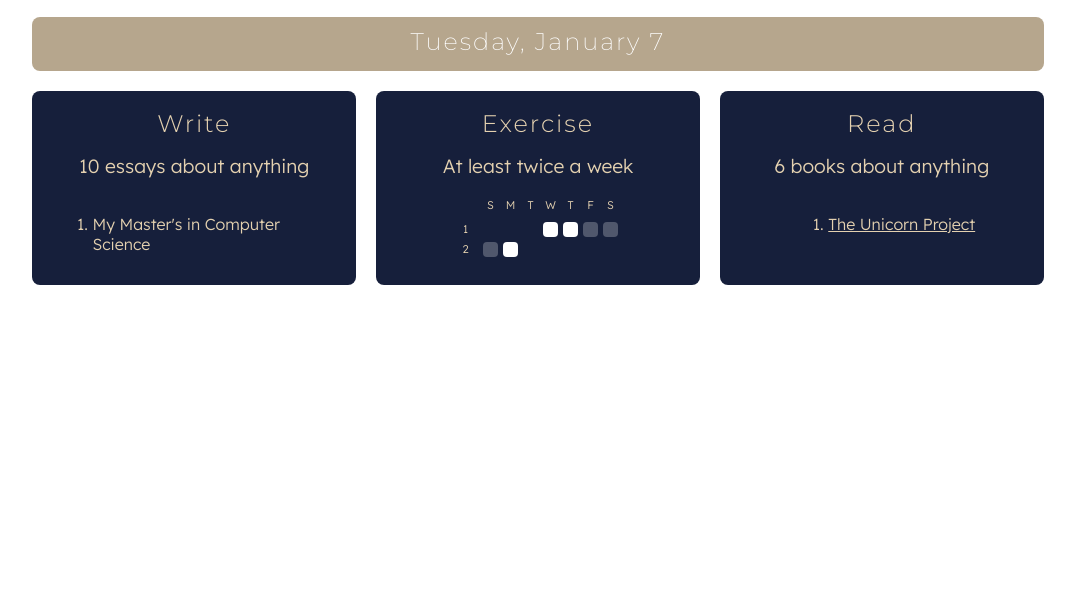
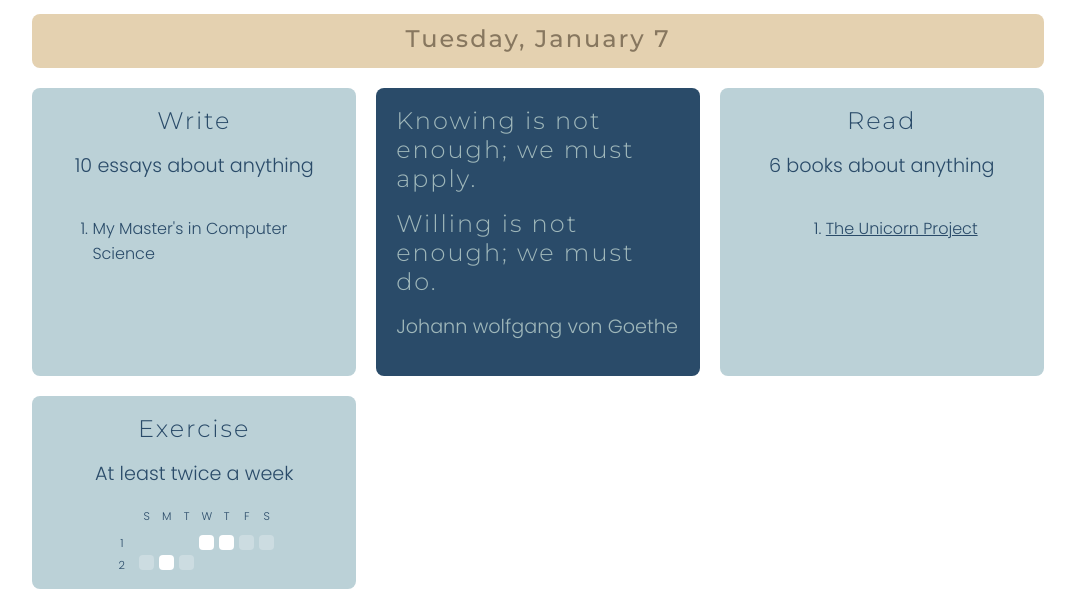
Before and after one commit to ashnehete/goals-for-2025, a plain HTML site: page index.html in a window 1280 px wide. Shown: the part 245-854 px from the top of the page, without its empty margins (102-1177 px from the left). Before the commit the page ends 800 px from the top, so only its background shows below. Drawn offline with Linux system fonts and the light colour scheme.

Commit message:
Revamp styles and content; update fonts and calculations

```diff
--- a/index.html
+++ b/index.html
@@ -6,24 +6,43 @@
 
     <link rel="preconnect" href="https://fonts.googleapis.com">
     <link rel="preconnect" href="https://fonts.gstatic.com" crossorigin>
-    <link href="https://fonts.googleapis.com/css2?family=Lexend:wght@300&family=Montserrat:ital,wght@0,100..900;1,100..900&display=swap" rel="stylesheet">
+    <link href="https://fonts.googleapis.com/css2?family=Montserrat:ital,wght@0,100..900;1,100..900&family=Poppins:ital,wght@0,100;0,200;0,300;0,400;0,500;0,600;0,700;0,800;0,900;1,100;1,200;1,300;1,400;1,500;1,600;1,700;1,800;1,900&display=swap"
+          rel="stylesheet">
 </head>
 <body>
 
 <div class="container">
     <img src="the-great-wave.jpg" alt="The Great Wave" class="header-img">
-    <div class="grid-item header">Goals for 2025</div>
-    <div class="grid-item grid-item--bg-2 playwrite-au-sa-400" id="today" style="grid-column: 1 / 4"></div>
+    <div class="grid-item header">Goals for <br> 2025</div>
+    <div class="grid-item grid-item--bg-2" id="today" style="grid-column: 1 / 4"></div>
     <div class="grid-item grid-item--bg goal">
-        <div class="goal-title playwrite-au-sa-400">Write</div>
+        <div class="goal-title">Write</div>
         <div class="goal-subtitle">10 essays about anything</div>
         <ol>
             <li>My Master's in Computer Science</li>
         </ol>
     </div>
 
+    <div class="grid-item grid-item--bg quote">
+        <div class="goal-title">Knowing is not enough; we must apply.</div>
+        <div class="goal-title">Willing is not enough; we must do.</div>
+        <div class="goal-subtitle">Johann wolfgang von Goethe</div>
+    </div>
+
     <div class="grid-item grid-item--bg goal">
-        <div class="goal-title playwrite-au-sa-400">Exercise</div>
+        <div class="goal-title">Read</div>
+        <div class="goal-subtitle">6 books about anything</div>
+        <ol>
+            <li>
+                <a href="https://app.thestorygraph.com/books/cbf30b75-b17c-4bef-983e-4a86dc92e7fc" target="_blank">
+                    The Unicorn Project
+                </a>
+            </li>
+        </ol>
+    </div>
+
+    <div class="grid-item grid-item--bg goal">
+        <div class="goal-title">Exercise</div>
         <div class="goal-subtitle">At least twice a week</div>
         <div class="calendar">
             <div class="days">
@@ -46,18 +65,6 @@
             </div>
         </div>
     </div>
-
-    <div class="grid-item grid-item--bg goal">
-        <div class="goal-title playwrite-au-sa-400">Read</div>
-        <div class="goal-subtitle">6 books about anything</div>
-        <ol>
-            <li>
-                <a href="https://app.thestorygraph.com/books/cbf30b75-b17c-4bef-983e-4a86dc92e7fc" target="_blank">
-                    The Unicorn Project
-                </a>
-            </li>
-        </ol>
-    </div>
 </div>
 
 <script src="script.js"></script>
--- a/script.js
+++ b/script.js
@@ -12,7 +12,7 @@ function addExercise() {
     const startDate = new Date('2025-01-01');
     const today = new Date();
     const timeDiff = today.getTime() - startDate.getTime();
-    const dayCount = Math.floor(timeDiff / (1000 * 60 * 60 * 24)); // Calculate the number of days
+    const dayCount = Math.ceil(timeDiff / (1000 * 60 * 60 * 24)); // Calculate the number of days
 
     for (let i = 0; i < dayCount; i++) {
         const span = document.createElement('span');
--- a/style.css
+++ b/style.css
@@ -1,11 +1,11 @@
 :root {
     --color-background-primary: white;
-    --color-background-secondary:var(--oxford-blue);
-    --color-background-tertiary: var(--khaki);
+    --color-background-secondary: var(--blue-1);
+    --color-background-tertiary: var(--dun);
 
     --color-text-primary: var(--oxford-blue);
-    --color-text-secondary: var(--dun);
-    --color-text-tertiary: white;
+    --color-text-secondary: var(--blue-2);
+    --color-text-tertiary: var(--khaki);
 
     --font-title: "Montserrat", serif;
 
@@ -14,16 +14,19 @@
 
     --oxford-blue: #161F3Bff;
     --ash-gray: #9FB7BAff;
-    --khaki: #B6A68Dff;
+    --khaki: #87775f;
     --dun: #E4D1B0ff;
     --charcoal: #3F4851ff;
+
+    --blue-1: #bbd1d7;
+    --blue-2: #2A4B69;
 }
 
 body {
     background: var(--color-background-primary);
     color: var(--color-text-primary);
 
-    font-family: "Lexend", serif;
+    font-family: "Poppins", sans-serif;
     font-optical-sizing: auto;
     font-weight: 300;
     font-style: normal;
@@ -46,7 +49,7 @@ a {
 
 .header {
     grid-column: 2 / 4;
-    justify-self: center;
+    justify-self: start;
     align-self: center;
 
     font-family: var(--font-title);
@@ -64,10 +67,8 @@ a {
 #today {
     font-size: 1.5rem;
     text-align: center;
-    font-family: var(--font-title);
-    font-weight: 200;
-    color: var(--color-text-tertiary);
     letter-spacing: 2px;
+    font-weight: 500;
 }
 
 .grid-item {
@@ -82,7 +83,9 @@ a {
 
 .grid-item--bg-2 {
     background: var(--color-background-tertiary);
-    color: var(--color-text-secondary);
+    font-family: var(--font-title);
+    font-weight: 200;
+    color: var(--color-text-tertiary);
 }
 
 .goal {
@@ -102,6 +105,11 @@ a {
 .goal-subtitle {
     font-size: 1.2rem;
     margin-bottom: 20px;
+}
+
+.quote {
+    background: var(--blue-2);
+    color: var(--ash-gray);
 }
 
 
@@ -158,4 +166,5 @@ a {
 .squares > span[data-level="1"] {
     opacity: 1;
 }
+
 /* -- CALENDAR --*/
```
Also changed, not shown: the-great-wave.jpg.
